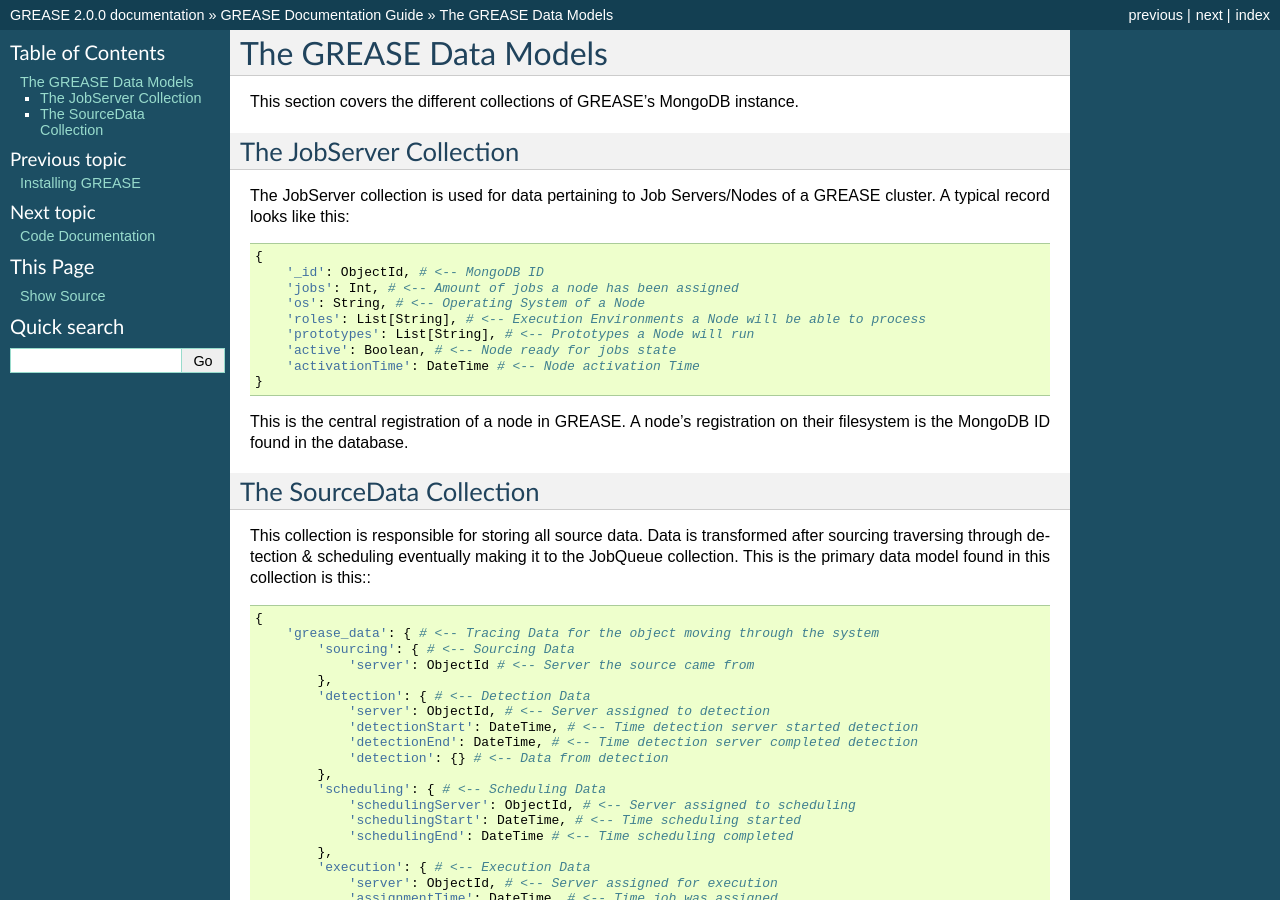
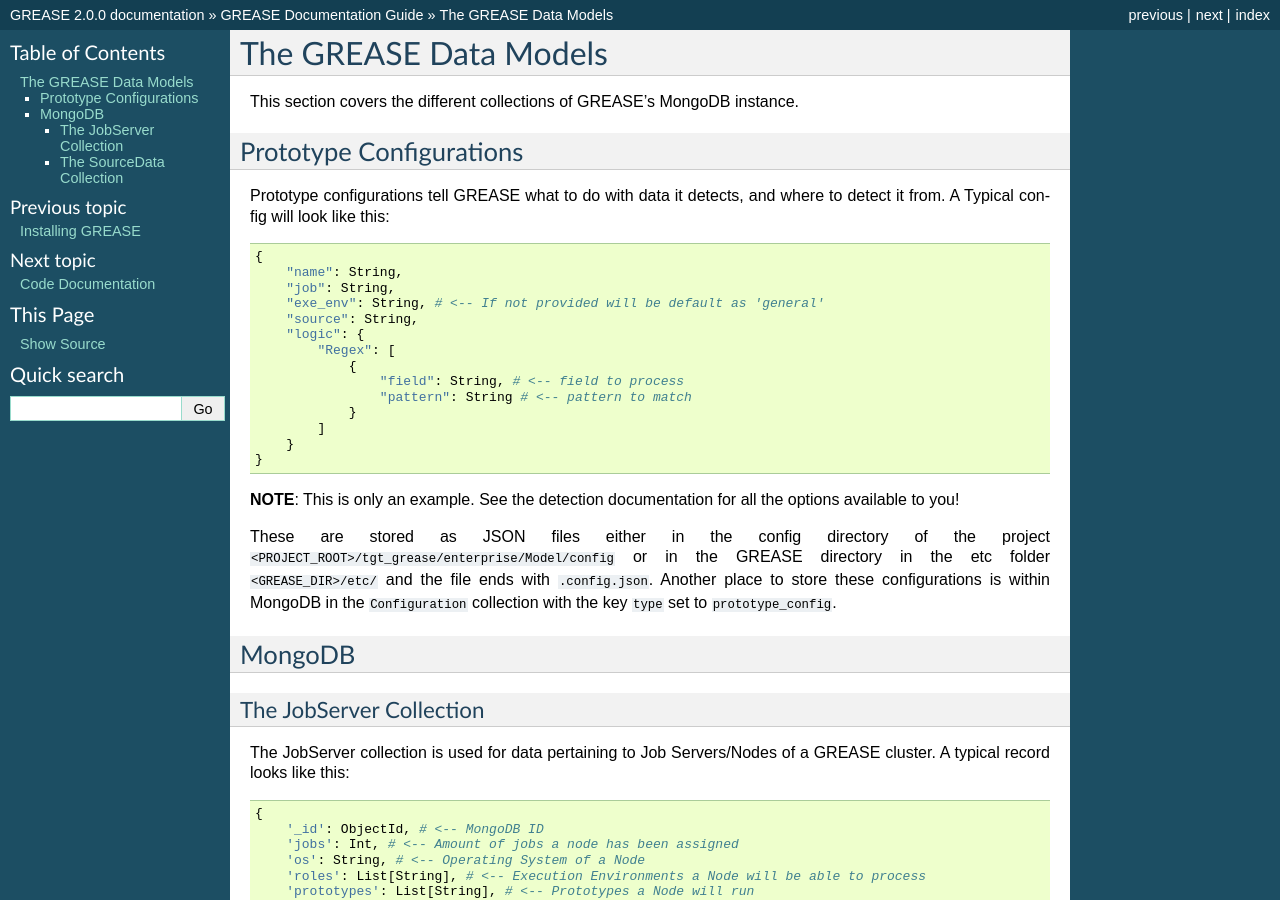
Before and after one commit to target/grease, a Sphinx documentation site: the page built from docs/GreaseGuide/data_model.rst, in a window 1280 px wide and 900 px high. Built offline with Sphinx 7.4.7, drawn with Linux system fonts in a browser that asks for light colours.

Commit message:
Added Configurations as a model
Signed-off-by: James.E.Bell <james.e.bell@target.com>

```diff
--- a/docs/GreaseGuide/data_model.rst
+++ b/docs/GreaseGuide/data_model.rst
@@ -3,8 +3,39 @@
 
 This section covers the different collections of GREASE's MongoDB instance.
 
+Prototype Configurations
+===========================
+
+Prototype configurations tell GREASE what to do with data it detects, and where to detect it from. A Typical config
+will look like this::
+
+    {
+        "name": String,
+        "job": String,
+        "exe_env": String, # <-- If not provided will be default as 'general'
+        "source": String,
+        "logic": {
+            "Regex": [
+                {
+                    "field": String, # <-- field to process
+                    "pattern": String # <-- pattern to match
+                }
+            ]
+        }
+    }
+
+**NOTE**: This is only an example. See the detection documentation for all the options available to you!
+
+These are stored as JSON files either in the config directory of the project :code:`<PROJECT_ROOT>/tgt_grease/enterprise/Model/config`
+or in the GREASE directory in the etc folder :code:`<GREASE_DIR>/etc/` and the file ends with :code:`.config.json`. Another
+place to store these configurations is within MongoDB in the :code:`Configuration` collection with the key :code:`type` set
+to :code:`prototype_config`.
+
+MongoDB
+==========
+
 The JobServer Collection
-==========================
+--------------------------
 
 The JobServer collection is used for data pertaining to Job Servers/Nodes of a GREASE
 cluster. A typical record looks like this::
@@ -23,7 +54,7 @@
 filesystem is the MongoDB ID found in the database.
 
 The SourceData Collection
-===========================
+----------------------------
 
 This collection is responsible for storing all source data. Data is transformed after sourcing traversing through
 detection & scheduling eventually making it to the JobQueue collection. This is the primary data model found in this
```
